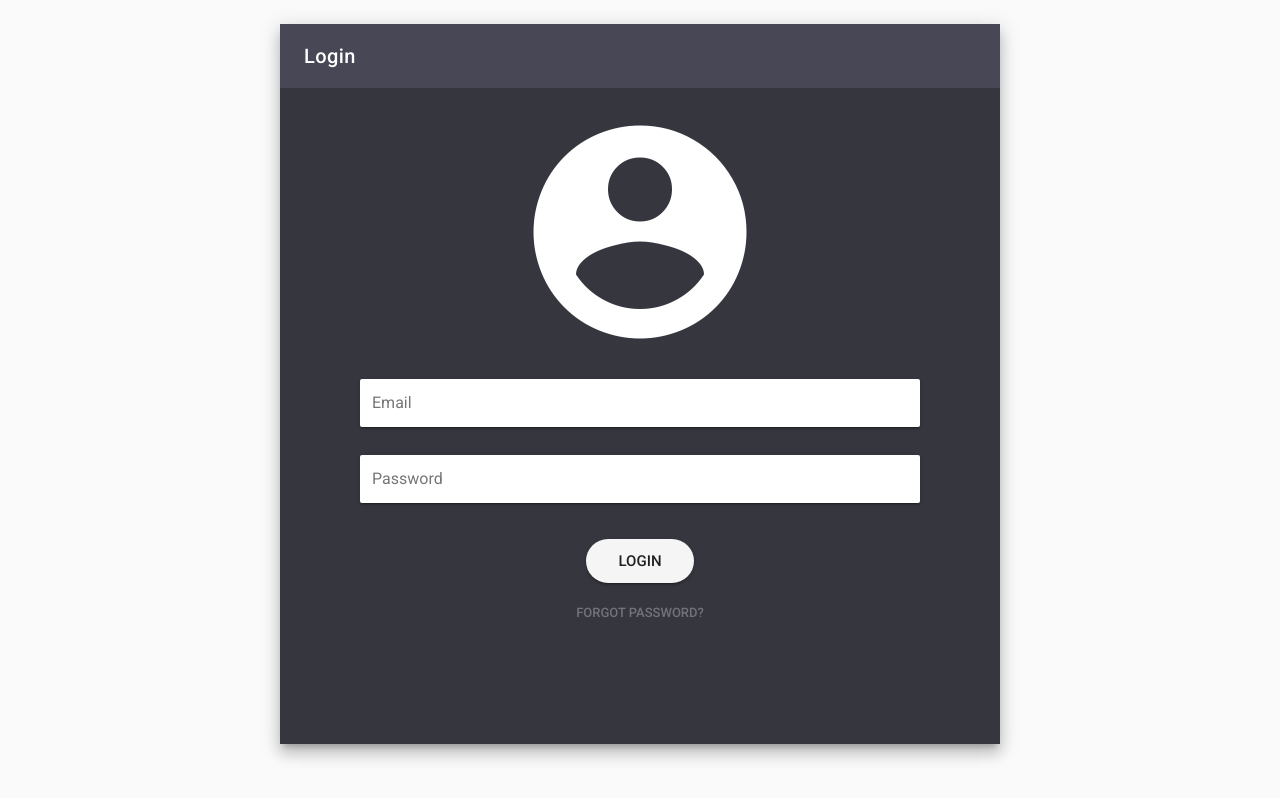
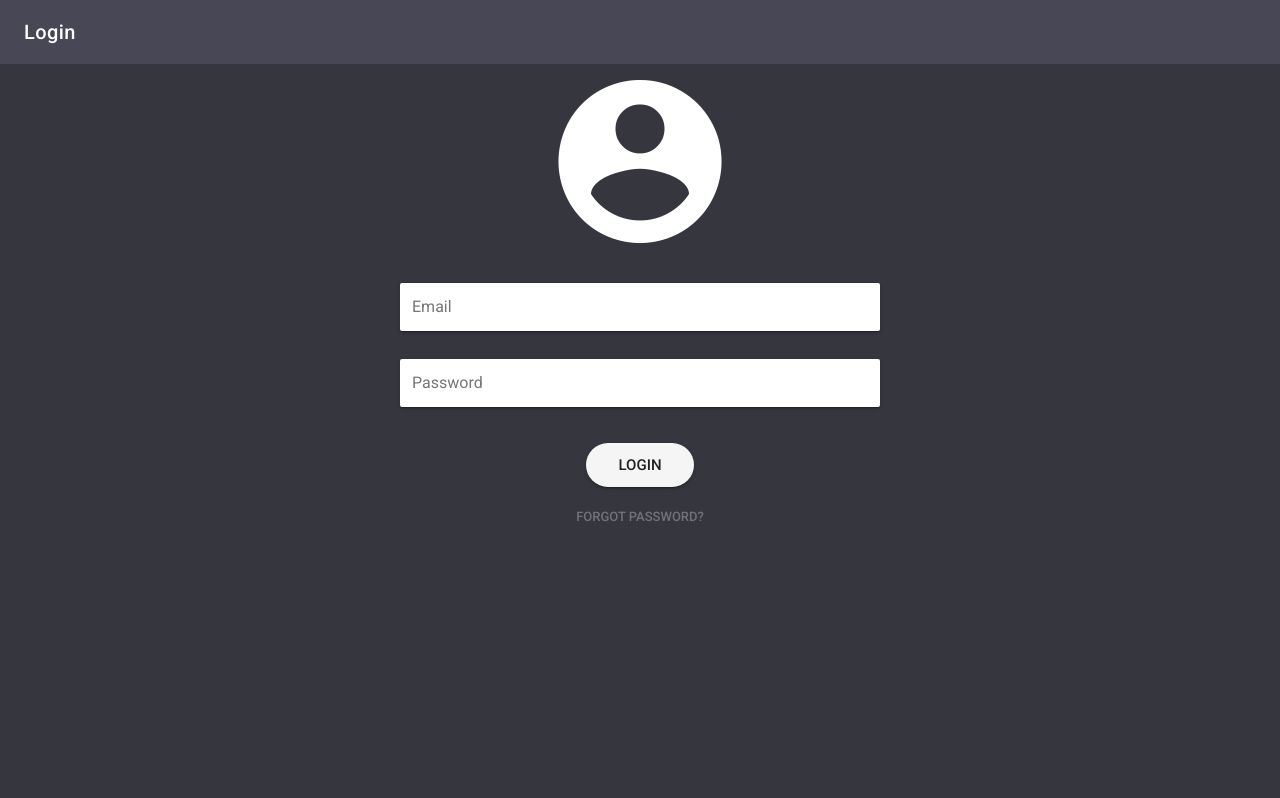
Before and after one commit to codersforcauses/p2s-frontend, a Vue app: page /login in a window 1280 px wide. Built offline with nearby package versions, Linux system fonts and the light colour scheme.

Commit message:
fullscreen login and margin size fixes

```diff
--- a/src/components/Login.vue
+++ b/src/components/Login.vue
@@ -1,29 +1,18 @@
 <template>
-  <v-container fluid fill-height>
-    <v-layout align-center justify-center fill-height>
+  <v-container fluid fill-height class="pa-0 ma-0">
+    <v-layout align-center justify-center>
       <v-flex text-xs-center fill-height>
         <v-card dark tile
-                class="elevation-10"
                 color="#36363f"
                 height="100%"
-                max-height="720px"
-                max-width="720px"
-                style="margin: auto;"
           >
           <v-toolbar dark flat color="#474755">
             <v-toolbar-title> Login </v-toolbar-title>
           </v-toolbar>
-          <v-icon v-if="$vuetify.breakpoint.smAndDown"
-                  size="128px"
-                  class="pa-3">
-            mdi-account-circle
-          </v-icon>
-          <v-icon v-else
-                  size="256px"
-                  class="pa-3">
-            mdi-account-circle
-          </v-icon>
-          <div class="login">
+          <v-icon size="196px"> mdi-account-circle</v-icon>
+          <div :class="{'margin-large': $vuetify.breakpoint.lgAndUp,
+                        'margin-medium': $vuetify.breakpoint.md,
+                        'margin-small': $vuetify.breakpoint.smAndDown,}">
             <v-text-field v-model="user.email"
                           label="Email"
                           name="email"
@@ -62,8 +51,13 @@ export default {
 </script>
 
 <style lang="css" scoped>
-  .login {
-    margin-left: 10vh;
-    margin-right: 10vh;
-  }
+.margin-large {
+  margin: 2.5vh 50vh 0vh 50vh;
+}
+.margin-medium {
+  margin: 2.5vh 25vh 0vh 25vh;
+}
+.margin-small {
+  margin: 2.5vh 5vh 0vh 5vh;
+}
 </style>
```
Also changed, not shown: 1 other file (tests, documents, lock files or other folders).
